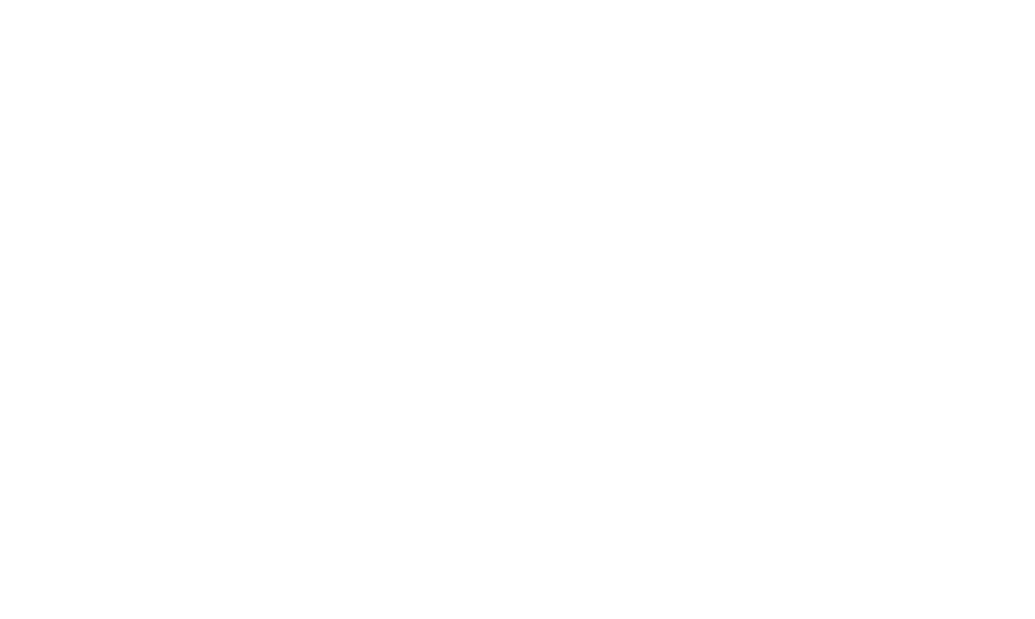
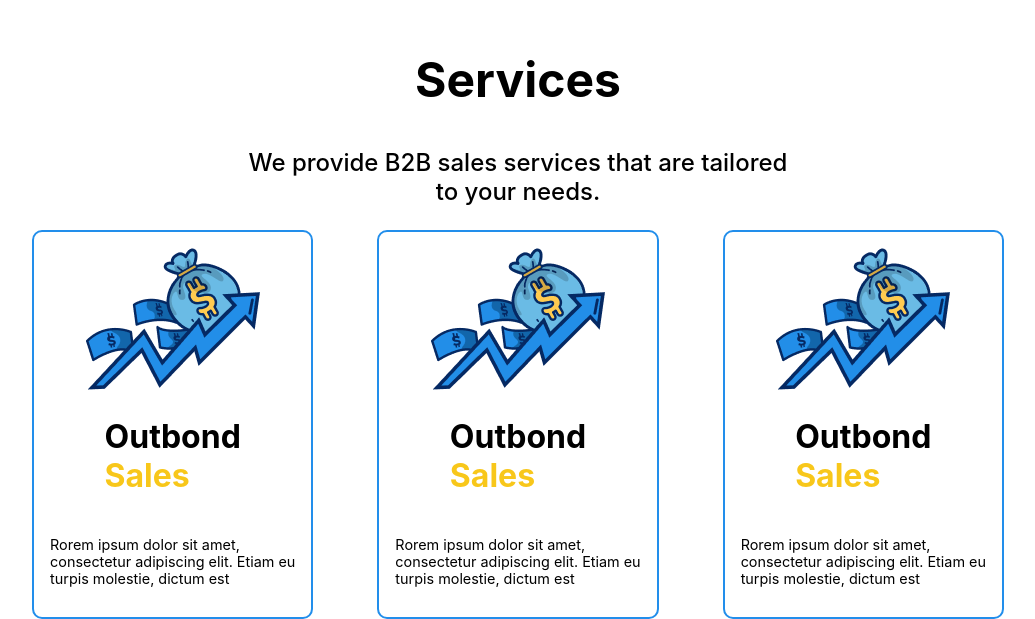
Before and after one commit to seifeddinesaad01/SaravaSales-Landing-Page, a React (Create React App) app: page / in a window 1280 px wide. Shown: the part 1550-2169 px from the top of the page, without its empty margins (122-1157 px from the left). Before the commit the page ends 1680 px from the top, so only its background shows below. Built offline with nearby package versions, Linux system fonts and the light colour scheme.

Commit message:
services section

```diff
--- a/src/App.css
+++ b/src/App.css
@@ -85,7 +85,7 @@
 .section1__cards{
   display: flex;
 gap: 5rem;
-height: 50vh;
+height: 35vh;
 }
 
 .section1__card{
@@ -105,3 +105,28 @@
   margin-left: -10rem;
   margin-top: -1rem;
 }
+
+
+.sectionTwo__container{
+  display: flex;
+  flex-direction: column;
+  justify-content: center;
+  align-items: center;
+  text-align: center;
+}
+
+.section2__card{
+  border: 2px solid #228EEB;
+  padding: 1rem;
+  display: flex;
+  flex-direction: column;
+  justify-content: center;
+  align-items: center;
+  border-radius: 10px;
+}
+.section2__cards{
+  display: flex;
+  gap: 4rem;
+  justify-content: center;
+  align-items: center;
+}
--- a/src/App.js
+++ b/src/App.js
@@ -3,6 +3,7 @@
 import NavBar from './components/Navbar/NavBar';
 import Hero from './components/Hero/Hero';
 import SectionOne from './components/Section-1/SectionOne';
+import SectionTwo from './components/Section-2/SectionTwo';
 
 function App() {
   return (
@@ -10,6 +11,7 @@
       <NavBar />
       <Hero />
       <SectionOne />
+      <SectionTwo />
     </>
   );
 }
--- /dev/null
+++ b/src/components/Section-2/SectionTwo.jsx
@@ -0,0 +1,33 @@
+import React from "react";
+import Card4 from "../../assets/card4.png";
+const Section2 = () => {
+  return (
+    <div className="sectionTwo__container">
+      <div className="sectionTwo__top">
+        <h2 style={{ fontSize: "3rem" }}>Services</h2>
+        <p style={{ fontSize: "1.5rem", fontWeight: "500" }}>
+          We provide B2B sales services that are tailored <br /> to your needs.
+        </p>
+      </div>
+      <div className="section2__cards">
+        <div className="section2__card">
+          <img src={Card4} alt="card" />
+          <h2 style={{fontSize: '2rem', textAlign: 'left'}}>Outbond <br /> <span style={{color: "#F8C71A"}}>Sales</span> </h2>
+          <p style={{textAlign: 'left', fontSize: '0.9rem'}}>Rorem ipsum dolor sit amet, <br /> consectetur adipiscing elit.  Etiam eu <br /> turpis molestie, dictum est</p>
+        </div>
+        <div className="section2__card">
+          <img src={Card4} alt="card" />
+          <h2 style={{fontSize: '2rem', textAlign: 'left'}}>Outbond <br /> <span style={{color: "#F8C71A"}}>Sales</span> </h2>
+          <p style={{textAlign: 'left', fontSize: '0.9rem'}}>Rorem ipsum dolor sit amet, <br /> consectetur adipiscing elit.  Etiam eu <br /> turpis molestie, dictum est</p>
+        </div>
+        <div className="section2__card">
+          <img src={Card4} alt="card" />
+          <h2 style={{fontSize: '2rem', textAlign: 'left'}}>Outbond <br /> <span style={{color: "#F8C71A"}}>Sales</span> </h2>
+          <p style={{textAlign: 'left', fontSize: '0.9rem'}}>Rorem ipsum dolor sit amet, <br /> consectetur adipiscing elit.  Etiam eu <br /> turpis molestie, dictum est</p>
+        </div>
+      </div>
+    </div>
+  );
+};
+
+export default Section2;
```
Also changed, not shown: src/assets/card4.png (added).
